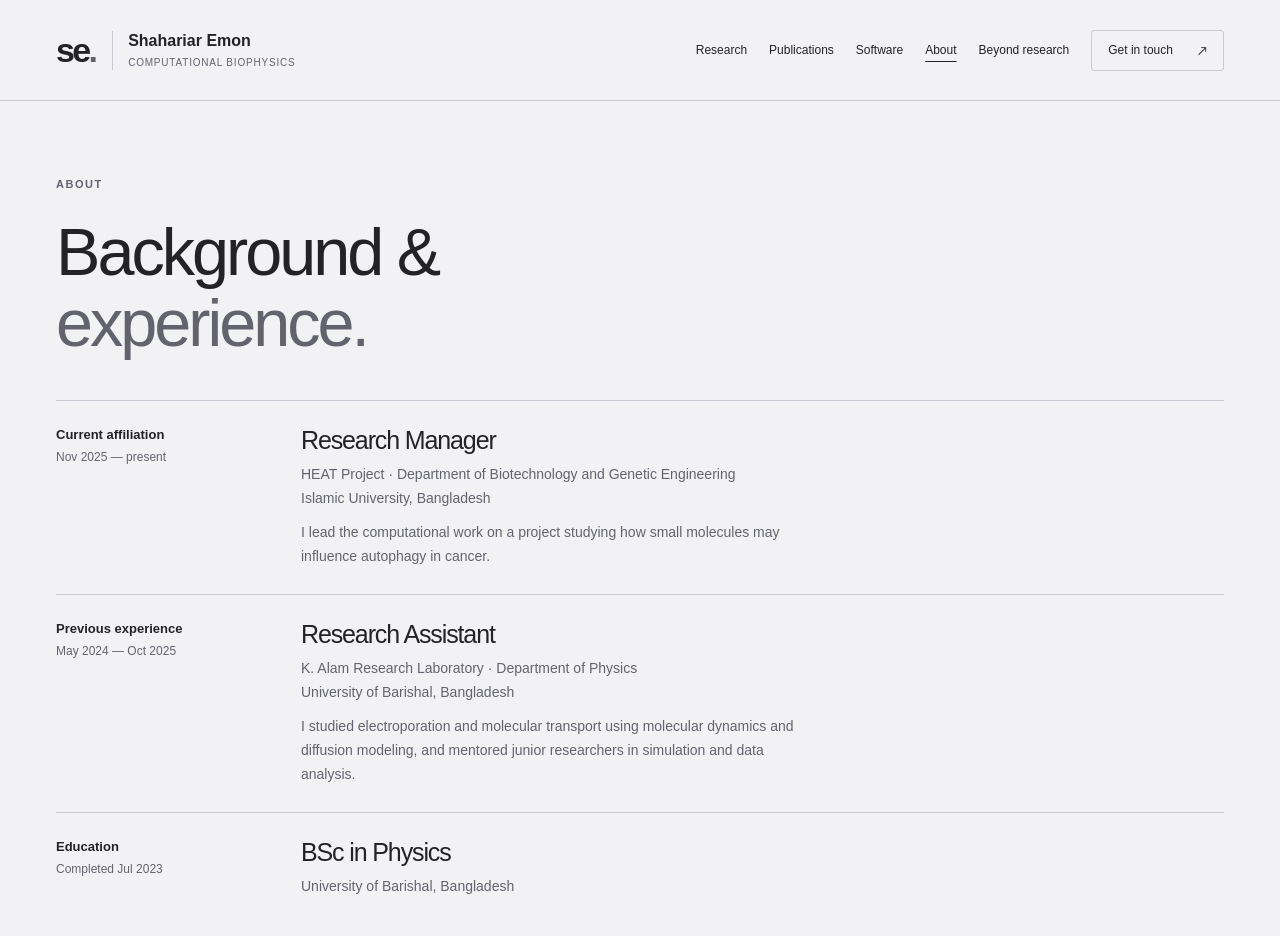
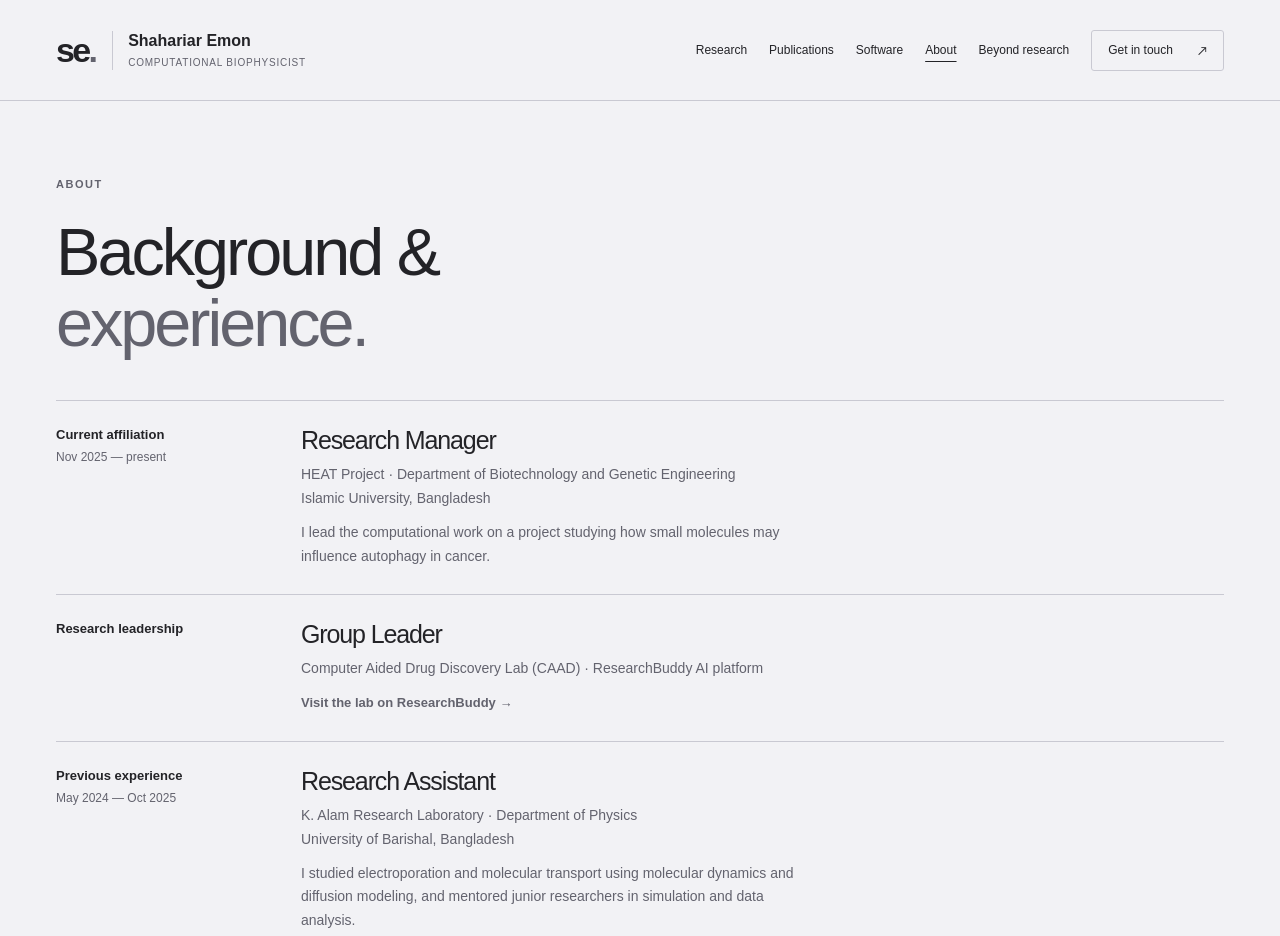
Before and after one commit to shahariar-emon/shahariar-emon.github.io, an Astro site: page /about in a window 1280 px wide. Shown: the top 936 px of the page. Built offline with nearby package versions, Linux system fonts and the light colour scheme; Astro itself is replaced by a stand-in of ours.

Commit message:
Add ResearchBuddy lab leadership and update the professional title

```diff
--- a/src/layouts/Base.astro
+++ b/src/layouts/Base.astro
@@ -7,7 +7,7 @@ const nav = [['Research','/research/'],['Publications','/publications/'],['Softw
 const canonical = new URL(Astro.url.pathname, Astro.site);
 ---
 <!doctype html><html lang="en"><head><meta charset="UTF-8"/><meta name="viewport" content="width=device-width, initial-scale=1"/><meta name="theme-color" content="#F2F2F5"/><title>{title} · Shahariar Emon</title><meta name="description" content={description}/>{noIndex && <meta name="robots" content="noindex"/>}{!noIndex && <link rel="canonical" href={canonical}/>}<link rel="icon" href={sitePath("/favicon.svg")} type="image/svg+xml"/><meta property="og:type" content="website"/><meta property="og:title" content={`${title} · Shahariar Emon`}/><meta property="og:description" content={description}/>{!noIndex && <meta property="og:url" content={canonical}/>}<meta property="og:image" content={new URL(sitePath('/images/research/membrane-water-channel-800.webp'), Astro.site)}/><meta name="twitter:card" content="summary_large_image"/></head>
-<body id="top"><a class="skip" href="#main">Skip to content</a><header class="site-header"><div class="container header-inner"><a class="brand" href={sitePath("/")} aria-label="Shahariar Emon home"><span class="monogram">se<span>.</span></span><span>Shahariar Emon<span class="brand-sub">Computational biophysics</span></span></a><button class="menu-toggle" aria-expanded="false" aria-controls="main-nav">Menu <span aria-hidden="true">☰</span></button><nav id="main-nav" aria-label="Main navigation">{nav.map(([label,href])=><a href={sitePath(href)} aria-current={active === label ? (Astro.url.pathname === sitePath(href) ? 'page' : 'location') : undefined}>{label}</a>)}<a class="nav-contact" href={sitePath("/about/#contact")}>Get in touch <span aria-hidden="true">↗</span></a></nav></div></header>
+<body id="top"><a class="skip" href="#main">Skip to content</a><header class="site-header"><div class="container header-inner"><a class="brand" href={sitePath("/")} aria-label="Shahariar Emon home"><span class="monogram">se<span>.</span></span><span>Shahariar Emon<span class="brand-sub">Computational biophysicist</span></span></a><button class="menu-toggle" aria-expanded="false" aria-controls="main-nav">Menu <span aria-hidden="true">☰</span></button><nav id="main-nav" aria-label="Main navigation">{nav.map(([label,href])=><a href={sitePath(href)} aria-current={active === label ? (Astro.url.pathname === sitePath(href) ? 'page' : 'location') : undefined}>{label}</a>)}<a class="nav-contact" href={sitePath("/about/#contact")}>Get in touch <span aria-hidden="true">↗</span></a></nav></div></header>
 <main id="main" tabindex="-1"><slot/></main>
 <footer><div class="container"><div class="footer-top"><div><p class="eyebrow">Connect</p><h2>Let’s talk science.</h2><a class="email-link" href={`mailto:${profile.email}`}>{profile.email} <span aria-hidden="true">↗</span></a></div><div class="footer-links">{profile.profiles.filter(p=>['Google Scholar','ORCID','ResearchGate','GitHub'].includes(p.label)).map(p=><a href={p.url} target="_blank" rel="noreferrer">{p.label} ↗</a>)}<a href={sitePath("/about/#contact")}>All contact details →</a></div></div><div class="footer-bottom"><span>© {new Date().getFullYear()} Shahariar Emon</span><span>Molecular simulation. Biological questions.</span><a href="#top" data-top>Back to top ↑</a></div></div></footer>
 <dialog id="figure-dialog" aria-labelledby="image-dialog-title"><div class="dialog-toolbar"><span id="image-dialog-title">Research figure</span><form method="dialog"><button type="submit" autofocus>Close ×</button></form></div><img id="dialog-image" alt=""/><p id="dialog-caption"></p><a id="fullsize-link" class="text-link" href={sitePath("/")} target="_blank" rel="noreferrer">Open full-size image ↗</a></dialog>
--- a/src/pages/about.astro
+++ b/src/pages/about.astro
@@ -11,6 +11,16 @@ const awardPhotos = photos.conferences.filter(p => ['best-paper-award', 'best-po
   <section class="container brief-background" id="experience" aria-label="Affiliations and education">
     <dl class="background-list">
       <div><dt>Current affiliation<span>Nov 2025 — present</span></dt><dd><h2>Research Manager</h2><p>HEAT Project · Department of Biotechnology and Genetic Engineering<br/>Islamic University, Bangladesh</p><p class="affiliation-summary">I lead the computational work on a project studying how small molecules may influence autophagy in cancer.</p></dd></div>
+      <div>
+        <dt>Research leadership</dt>
+        <dd>
+          <h2>Group Leader</h2>
+          <p>Computer Aided Drug Discovery Lab (CAAD) · ResearchBuddy AI platform</p>
+          <p class="affiliation-summary">
+            <a class="text-link" href="https://www.researchbuddy.tech/lab/IdrBcpUrSXcwVGbyAYvo">Visit the lab on ResearchBuddy →</a>
+          </p>
+        </dd>
+      </div>
       <div><dt>Previous experience<span>May 2024 — Oct 2025</span></dt><dd><h2>Research Assistant</h2><p>K. Alam Research Laboratory · Department of Physics<br/>University of Barishal, Bangladesh</p><p class="affiliation-summary">I studied electroporation and molecular transport using molecular dynamics and diffusion modeling, and mentored junior researchers in simulation and data analysis.</p></dd></div>
       <div><dt>Education<span>Completed Jul 2023</span></dt><dd><h2>BSc in Physics</h2><p>University of Barishal, Bangladesh</p></dd></div>
     </dl>
--- a/src/pages/index.astro
+++ b/src/pages/index.astro
@@ -11,9 +11,9 @@ const destinations = [
   { title: 'Beyond research', description: 'Music, photography and moments beyond the laboratory.', href: '/hobbies/' },
 ];
 ---
-<Base title="Computational biophysics" description="Shahariar Emon explores membrane permeabilization, molecular transport and protein–small-molecule interactions through computational biophysics.">
+<Base title="Computational biophysicist" description="Shahariar Emon explores membrane permeabilization, molecular transport and protein–small-molecule interactions through computational biophysics.">
   <section class="container welcome">
-    <div class="welcome-copy"><div class="welcome-identity"><Portrait small /><p class="eyebrow">Computational biophysics</p></div><h1>Shahariar Emon</h1>
+    <div class="welcome-copy"><div class="welcome-identity"><Portrait small /><p class="eyebrow">Computational biophysicist</p></div><h1>Shahariar Emon</h1>
       <p class="welcome-intro">I study how membranes become permeable, how molecules cross them, and how small molecules influence proteins.</p>
       <p class="welcome-role">Research Manager · Islamic University, Bangladesh</p>
       <p class="welcome-motto">Exploring life at the<br/><span>molecular scale.</span></p>
```
